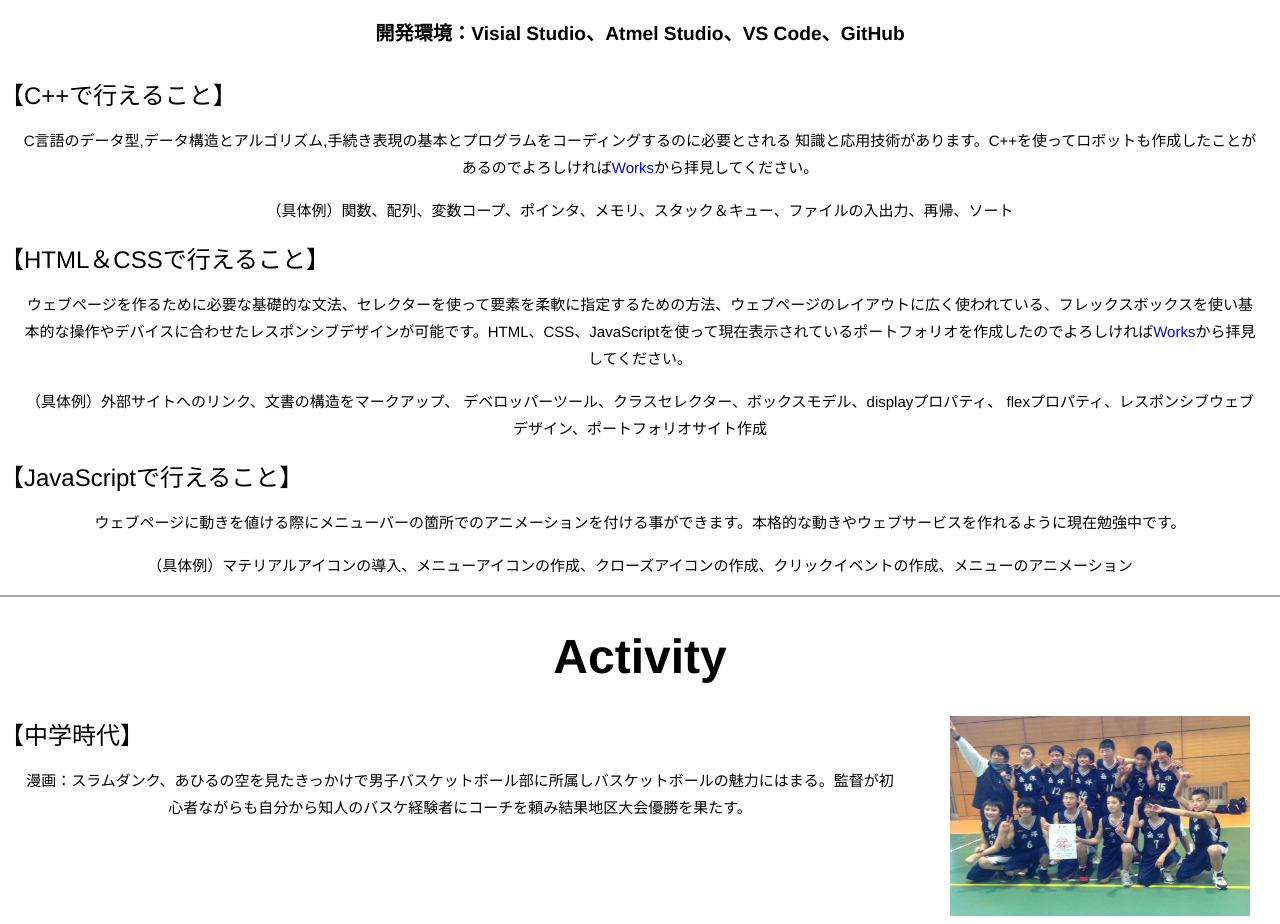
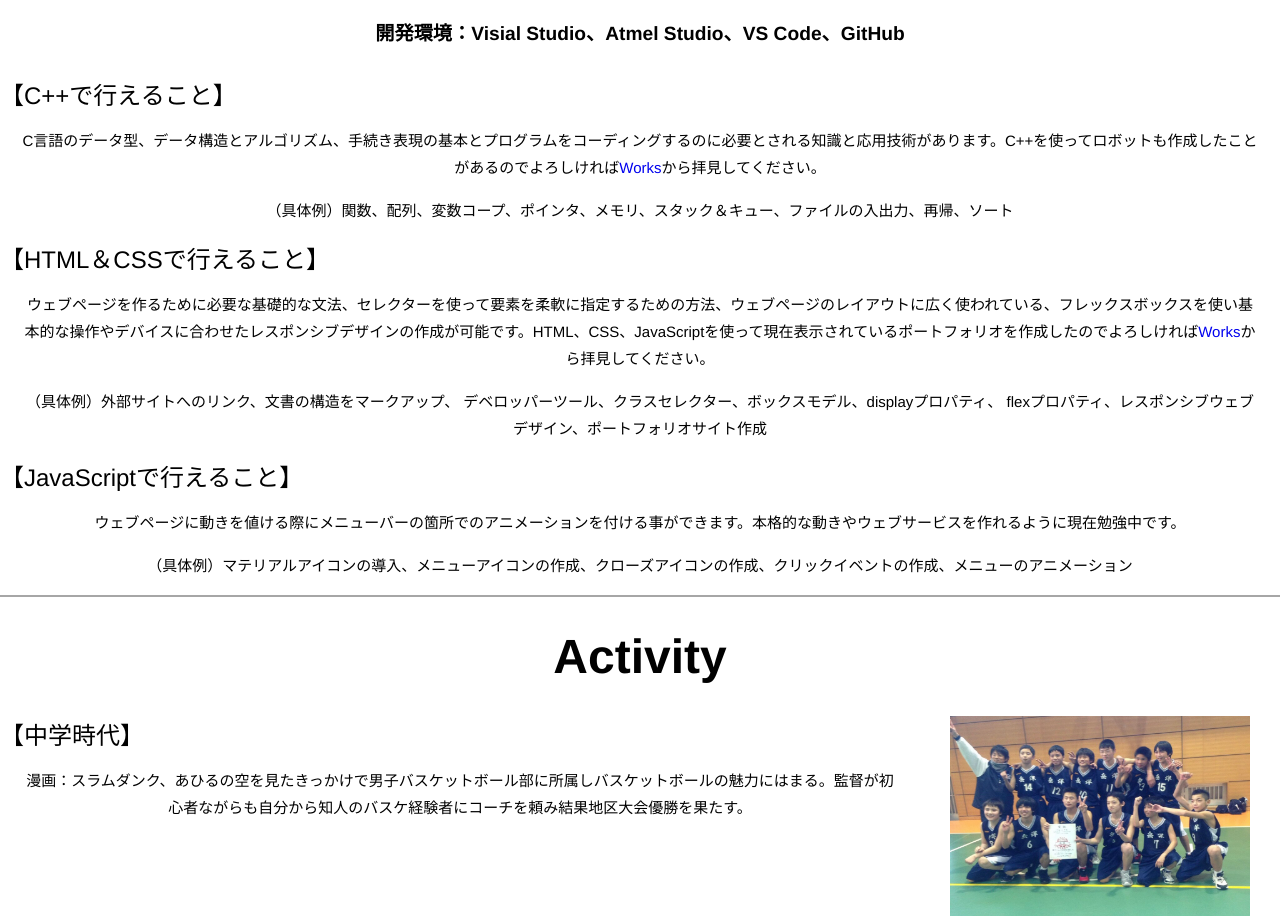
Before and after one commit to takaho0424/takaho0424.github.io, a plain HTML site: page index.html in a window 1280 px wide. Shown: the part 1680-2604 px from the top of the page. Drawn offline with Linux system fonts and the light colour scheme.

Commit message:
Add files via upload

```diff
--- a/index.html
+++ b/index.html
@@ -85,8 +85,7 @@
           <h2>開発環境：Visial Studio、Atmel Studio、VS Code、GitHub</h2>
           <span>【C++で行えること】</span>
           <p>
-            C言語のデータ型,データ構造とアルゴリズム,手続き表現の基本とプログラムをコーディングするのに必要とされる
-            知識と応用技術があります。C++を使ってロボットも作成したことがあるのでよろしければ<a href="#works">Works</a>から拝見してください。
+            C言語のデータ型、データ構造とアルゴリズム、手続き表現の基本とプログラムをコーディングするのに必要とされる知識と応用技術があります。C++を使ってロボットも作成したことがあるのでよろしければ<a href="#works">Works</a>から拝見してください。
           </p>
           <p>
             （具体例）関数、配列、変数コープ、ポインタ、メモリ、スタック＆キュー、ファイルの入出力、再帰、ソート
@@ -94,7 +93,7 @@
 
           <span>【HTML＆CSSで行えること】</span>
           <p>
-            ウェブページを作るために必要な基礎的な文法、セレクターを使って要素を柔軟に指定するための方法、ウェブページのレイアウトに広く使われている、フレックスボックスを使い基本的な操作やデバイスに合わせたレスポンシブデザインが可能です。HTML、CSS、JavaScriptを使って現在表示されているポートフォリオを作成したのでよろしければ<a href="#works">Works</a>から拝見してください。
+            ウェブページを作るために必要な基礎的な文法、セレクターを使って要素を柔軟に指定するための方法、ウェブページのレイアウトに広く使われている、フレックスボックスを使い基本的な操作やデバイスに合わせたレスポンシブデザインの作成が可能です。HTML、CSS、JavaScriptを使って現在表示されているポートフォリオを作成したのでよろしければ<a href="#works">Works</a>から拝見してください。
           </p>
           <p>
             （具体例）外部サイトへのリンク、文書の構造をマークアップ、 デベロッパーツール、クラスセレクター、ボックスモデル、displayプロパティ、 flexプロパティ、レスポンシブウェブデザイン、ポートフォリオサイト作成
```
